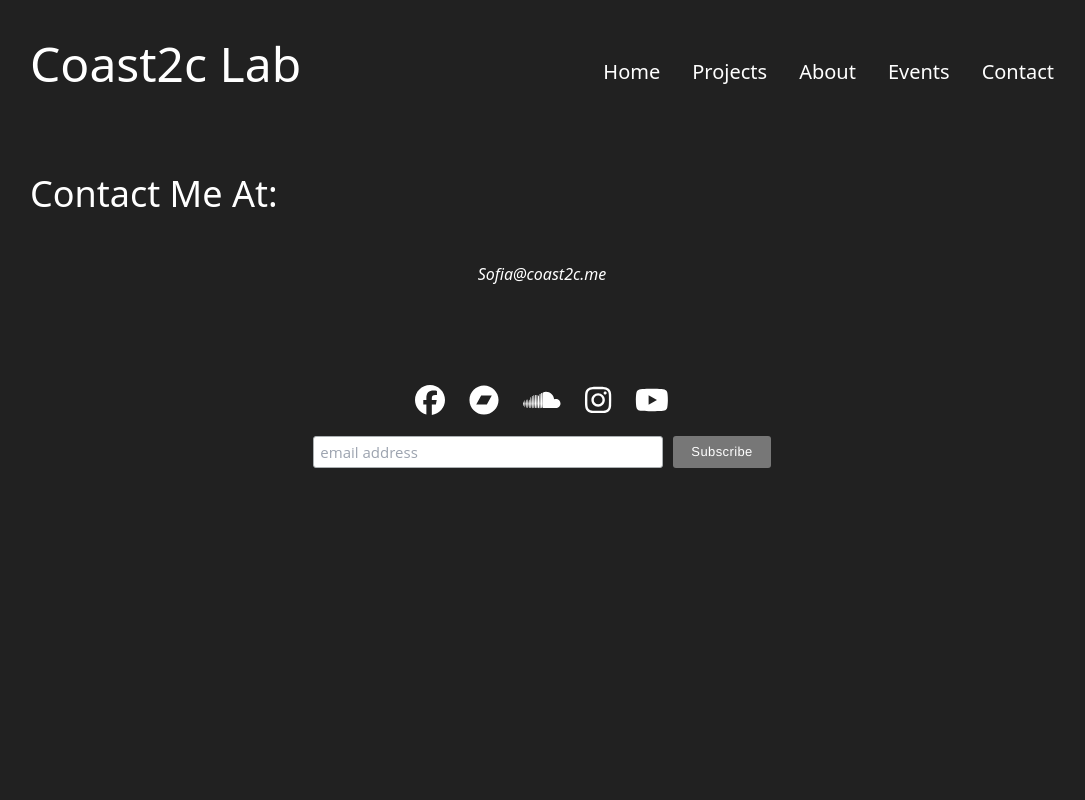
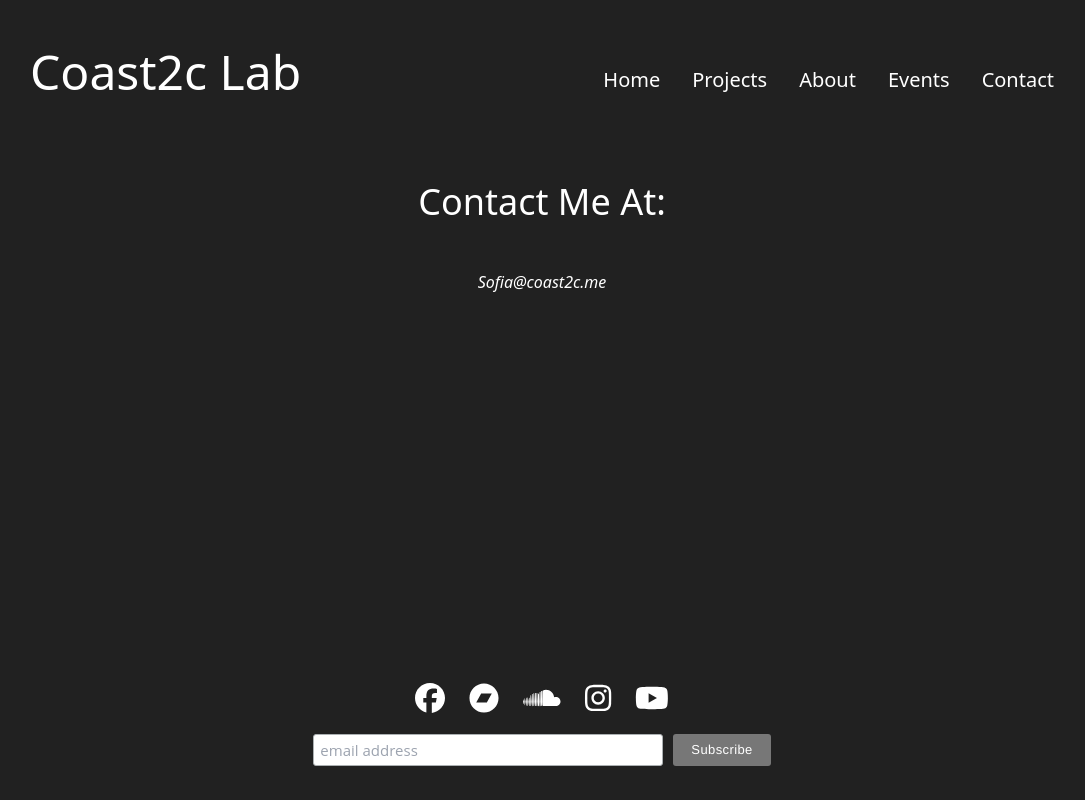
Before and after one commit to Sofacosta/portfolio-website, a React (Create React App) app: page /contact in a window 1280 px wide. Shown: the whole page, without its empty margins (98-1183 px from the left). Built offline with nearby package versions, Linux system fonts and the light colour scheme.

Commit message:
style updates

```diff
--- a/public/index.html
+++ b/public/index.html
@@ -26,7 +26,7 @@
     -->
     <title>React App</title>
   </head>
-  <body class="bg-gray-1oo">
+  <body>
     <noscript>You need to enable JavaScript to run this app.</noscript>
     <div id="root"></div>
     <!--
--- a/src/components/App.js
+++ b/src/components/App.js
@@ -1,4 +1,3 @@
-import React from 'react';
 import { BrowserRouter as Router } from "react-router-dom";
 
 import Footer from './Footer';
@@ -10,17 +9,19 @@ import '../tailwindImports.css';
 
 const App = () => {
   return (
-    <div className="container mx-auto my-10 max-w-5xl p-0">
+    <div className="container mx-auto my-0 max-w-5xl p-0">
+      <div className="flex flex-col min-h-screen justify-between">
         <Router>
-        <header className="flex justify-between pb-12">
+          <header className="flex justify-between py-12">
             <h1 className="text-5xl font-medium text-white inline-block">Coast2c Lab</h1>
             <Nav />
           </header>
-        <div className="mx-auto pt-8 pb-12 max-w-5xl">
+          <main className="mx-auto pt-8 pb-12 max-w-5xl flex-auto">
             <Routes />
-          </div>
+          </main>
           <Footer />
         </Router>
+      </div>
     </div>
   );
 }
--- a/src/components/Contact.js
+++ b/src/components/Contact.js
@@ -2,10 +2,10 @@ import React from 'react';
 
 const Contact = () => {
   return (
-    <>
+    <div className="mx-auto max-w-3xl">
       <h2 className="text-white text-4xl">Contact Me At:</h2>
       <div className="text-center py-12"><em><a className="text-white" href="mailto:sofia@coast2c.me">Sofia@coast2c.me</a></em></div>
-    </>
+    </div>
   )
 }
 
--- a/src/components/Footer.js
+++ b/src/components/Footer.js
@@ -7,7 +7,7 @@ import socialMediaLinks from '../data/socialMediaLinks';
 
 const Footer = () => {
   return (
-    <footer>
+    <footer className="py-6">
       <ul className='flex justify-center pb-2'>
         {socialMediaLinks && socialMediaLinks.map((link) => {
           return <li className='text-white px-3' key={link.path}><SocialMediaLink path={link.path} icon={link.icon} /></li>
--- a/src/components/flip-cards/ThreeCard.js
+++ b/src/components/flip-cards/ThreeCard.js
@@ -2,7 +2,7 @@ import FlipCardBase from "./FlipCardBase"
 
 function ThreeFrontContent() {
   return (
-    <img className="object-cover" src="/assets/images/Resident-advisor.png" alt="Resident advisor"/>
+    <img className="object-cover w-full" src="/assets/images/Resident-advisor.png" alt="Resident advisor"/>
   );
 }
 function ThreeBackContent() {
```
Lines whose indentation alone changed are shown as unchanged.
